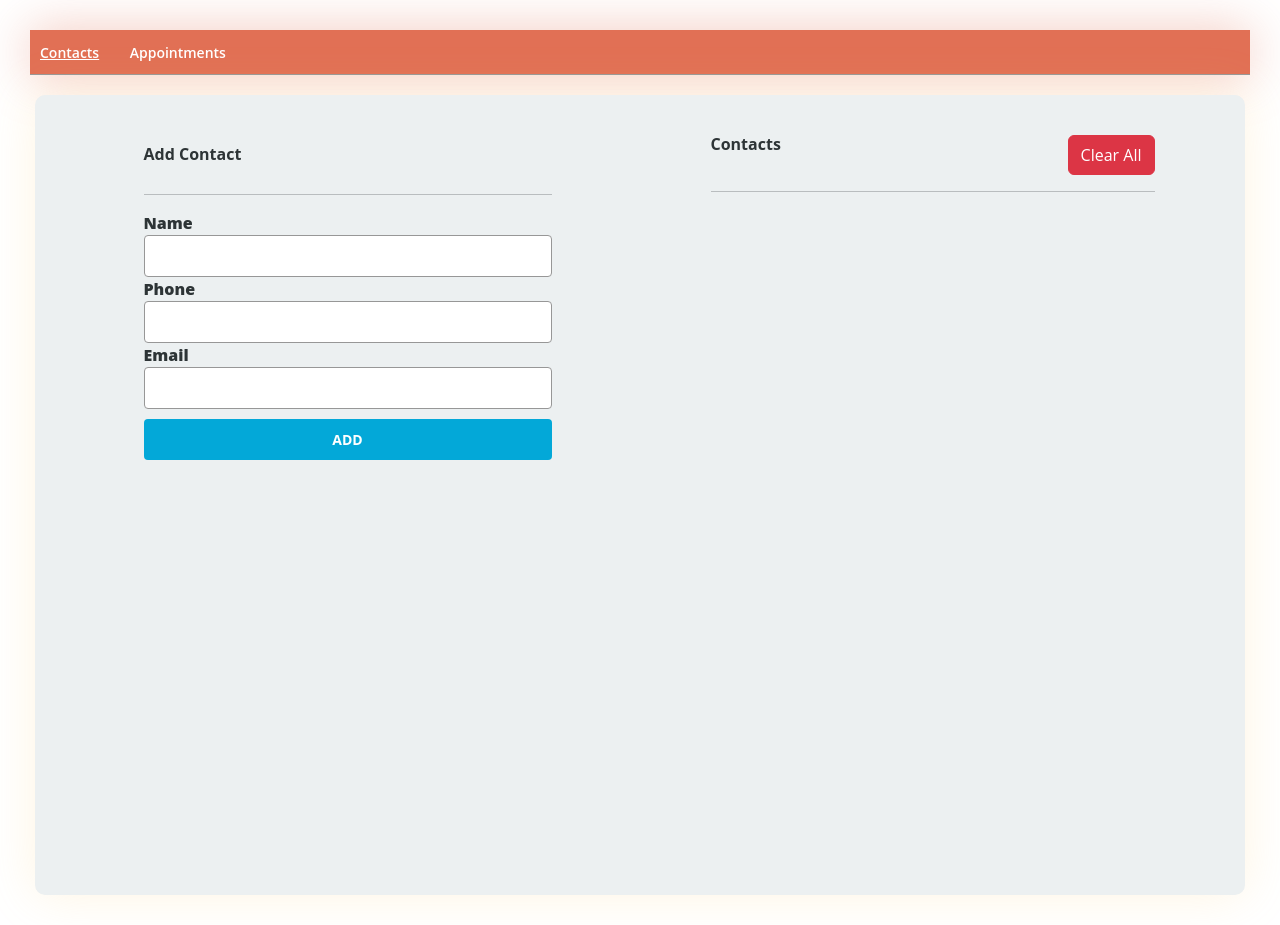
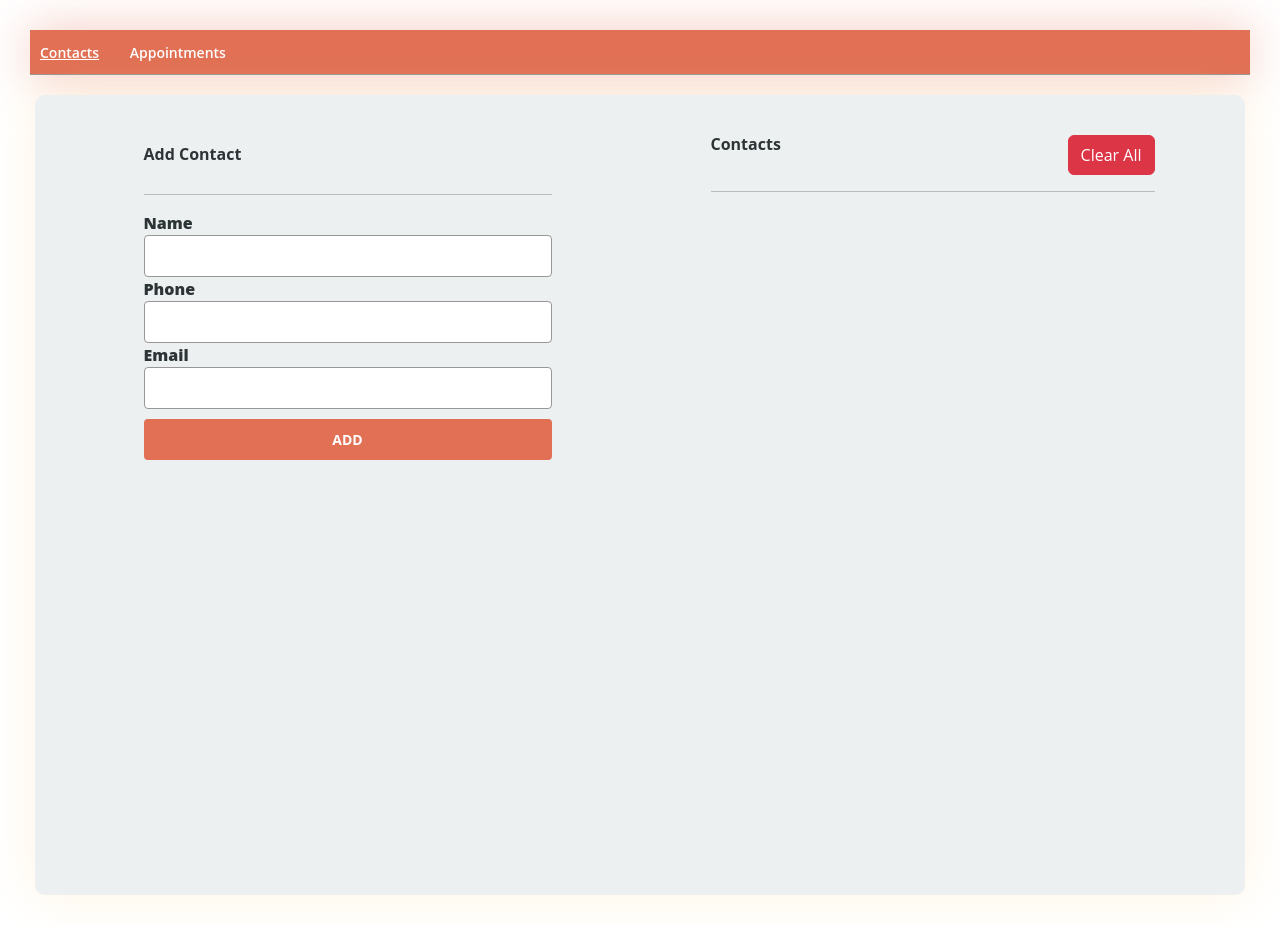
Before and after one commit to nccharles/Appointments, a React (Create React App) app: page /contacts in a window 1280 px wide. Built offline with nearby package versions, Linux system fonts and the light colour scheme.

Commit message:
btn color

```diff
--- a/public/index.css
+++ b/public/index.css
@@ -30,8 +30,6 @@ h2 {
   margin-bottom: 18px;
 }
 
-section {
-}
 
 hr {
   border: none;
@@ -40,7 +38,7 @@ hr {
 }
 
 input[type="submit"] {
-  background: #03a8d8;
+  background: #e17055;
   border-radius: 4px;
   color: #ffffff;
   font-weight: bold;
```
